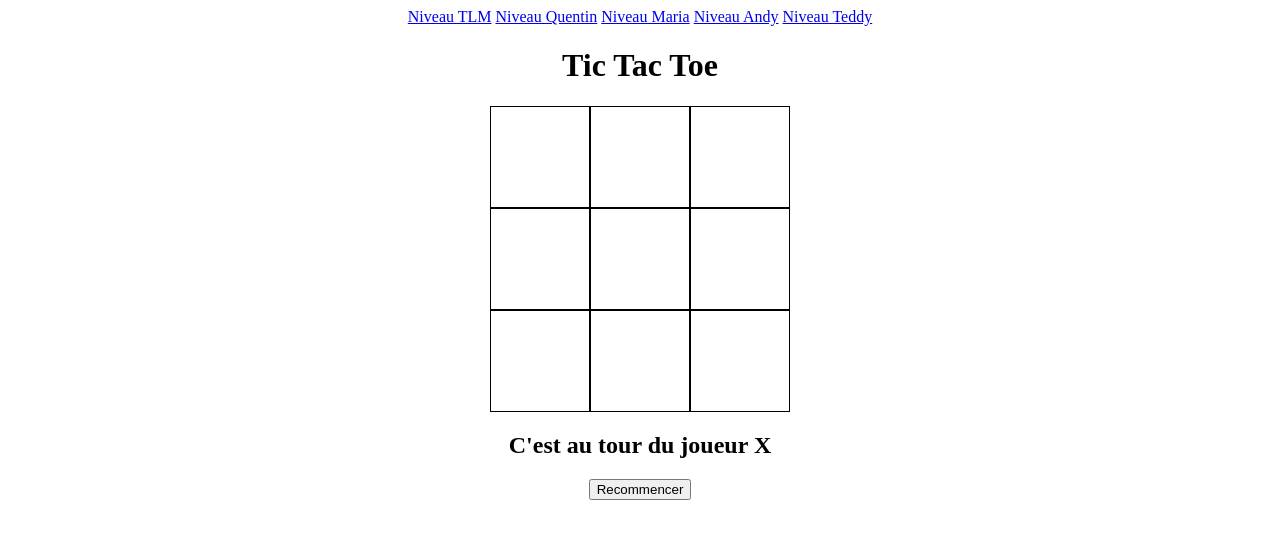
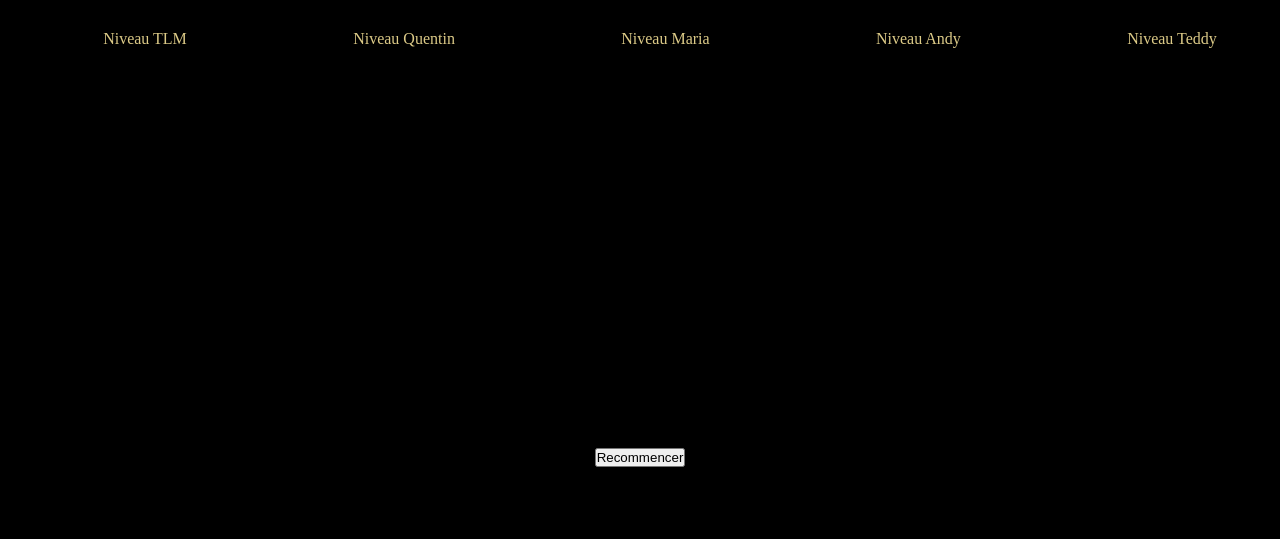
Before and after one commit to TeddyH08/Casse_Brique, a PHP site: page /Andy.php in a window 1280 px wide. Shown: the top 539 px of the page. Run offline with PHP 8.4, Linux system fonts and the light colour scheme.

Commit message:
Update andy.css

```diff
--- a/assets/css/andy.css
+++ b/assets/css/andy.css
@@ -1,6 +1,39 @@
 body{
     text-align: center;
 }
+
+* {
+    padding: 0;
+    margin: 0;
+}
+
+body {
+    background-color: black;
+    overflow-x: hidden;
+}
+
+.niveau {
+    display: flex;
+    justify-content: space-around;
+    align-items: center;
+    width: 100%;
+    padding: 20px;
+    background-color: black;
+}
+
+a {
+    text-decoration: none;
+    color: #DCCA87;
+    padding: 10px;
+    border-radius: 10px;
+}
+
+a:hover {
+    background-color: white;
+    color: black;
+}
+
+
 #jeu{
     display: grid;
     grid-template-columns: repeat(3, 1fr);
```
